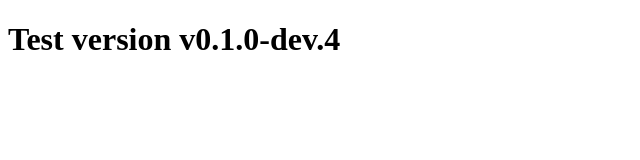
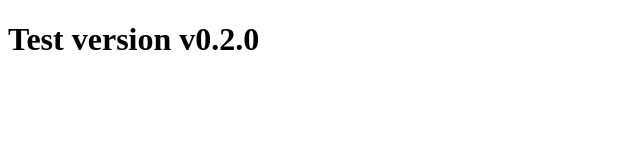
Before and after one commit to bsospace/version-bump, a plain HTML site: page index.html in a window 1280 px wide. Shown: the whole page, without its empty margins (0-640 px from the left). Drawn offline with Linux system fonts and the light colour scheme.

Commit message:
test: release v0.2.0

```diff
--- a/index.html
+++ b/index.html
@@ -6,6 +6,6 @@
     <title>Document</title>
 </head>
 <body>
-    <h1>Test version v0.1.0-dev.4</h1>
+    <h1>Test version v0.2.0</h1>
 </body>
 </html>
```
